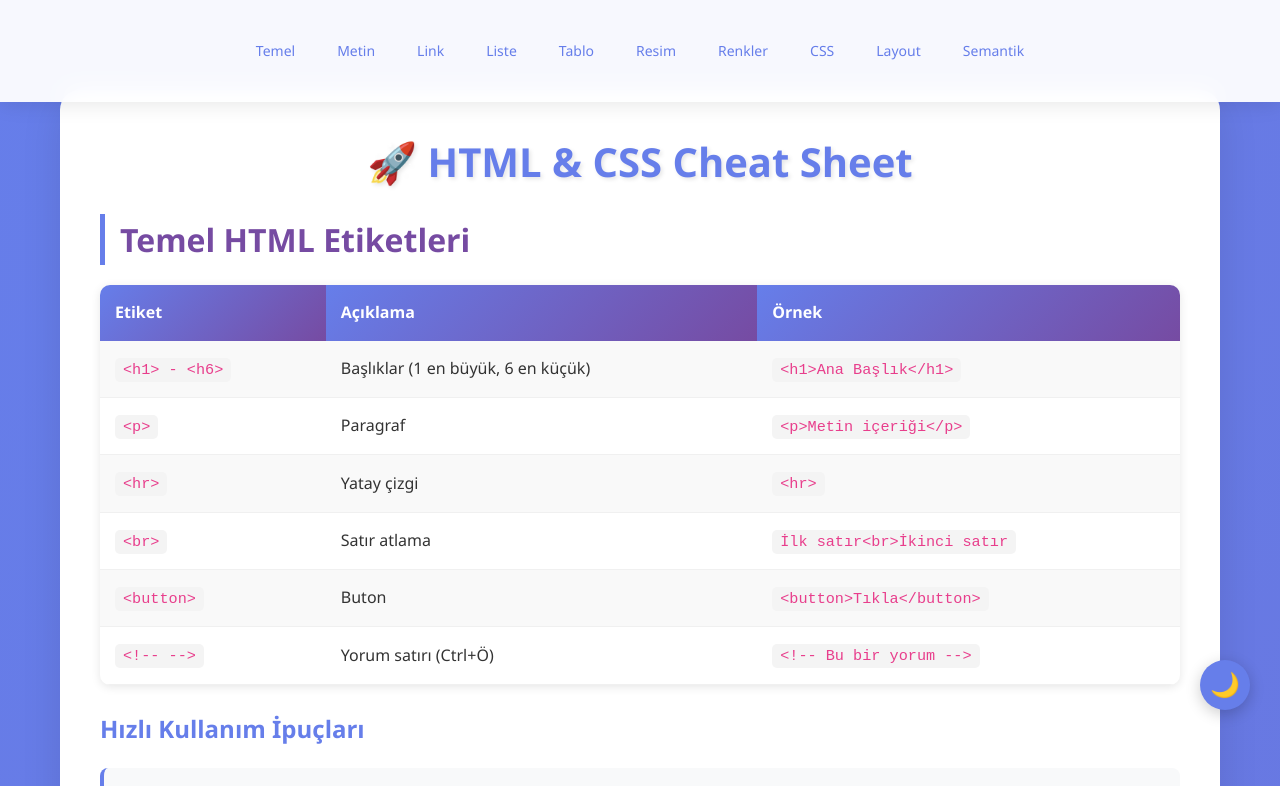
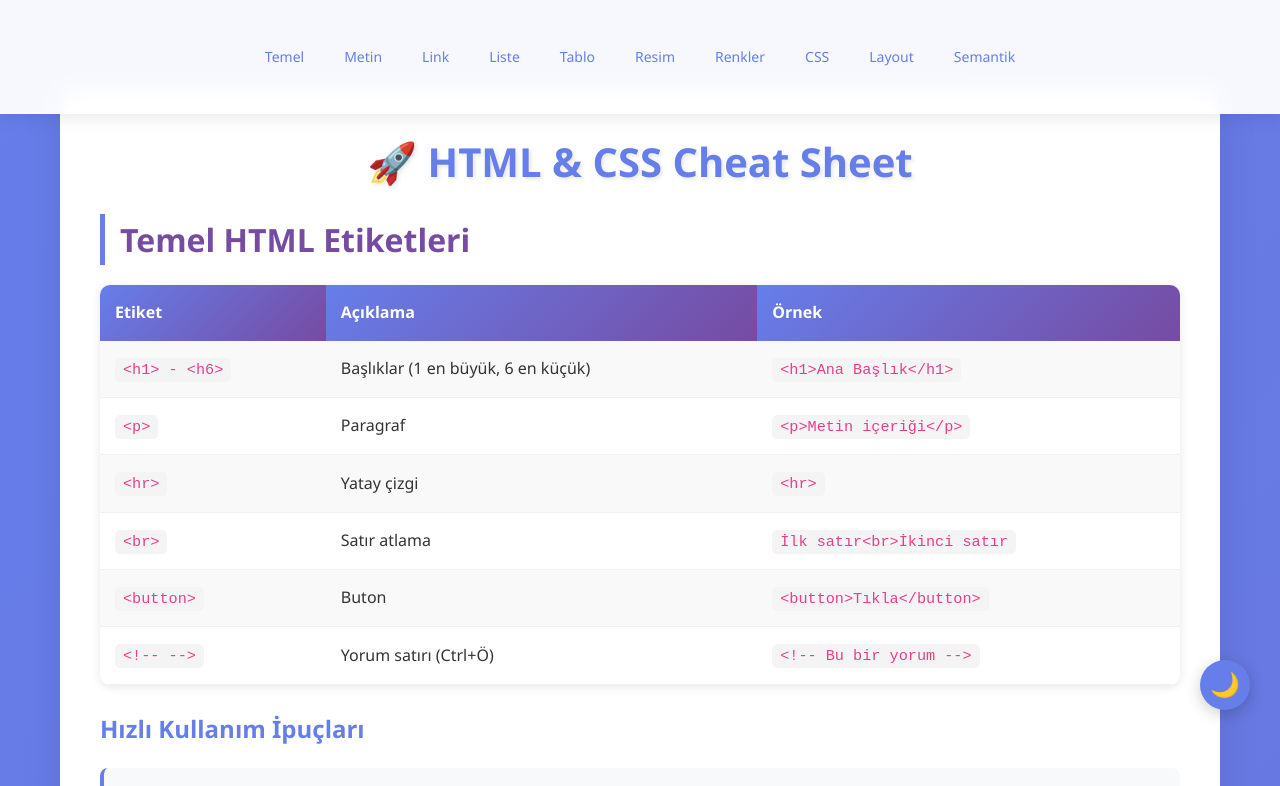
Before and after one commit to Eienishere/Eienishere.github.io, a plain HTML site: page index.html in a window 1280 px wide. Shown: the top 786 px of the page. Drawn offline with Linux system fonts and the light colour scheme.

Commit message:
Update index.html

```diff
--- a/index.html
+++ b/index.html
@@ -51,7 +51,8 @@
             justify-content: center;
             align-items: center;
             padding: 15px 0;
-            gap: 10px;
+            gap: 8px;
+            max-width: 100%;
         }
 
         nav li a {
@@ -62,6 +63,8 @@
             transition: all 0.3s ease;
             font-weight: 500;
             font-size: 14px;
+            white-space: nowrap;
+            display: inline-block;
         }
 
         body.dark-mode nav li a {
```
